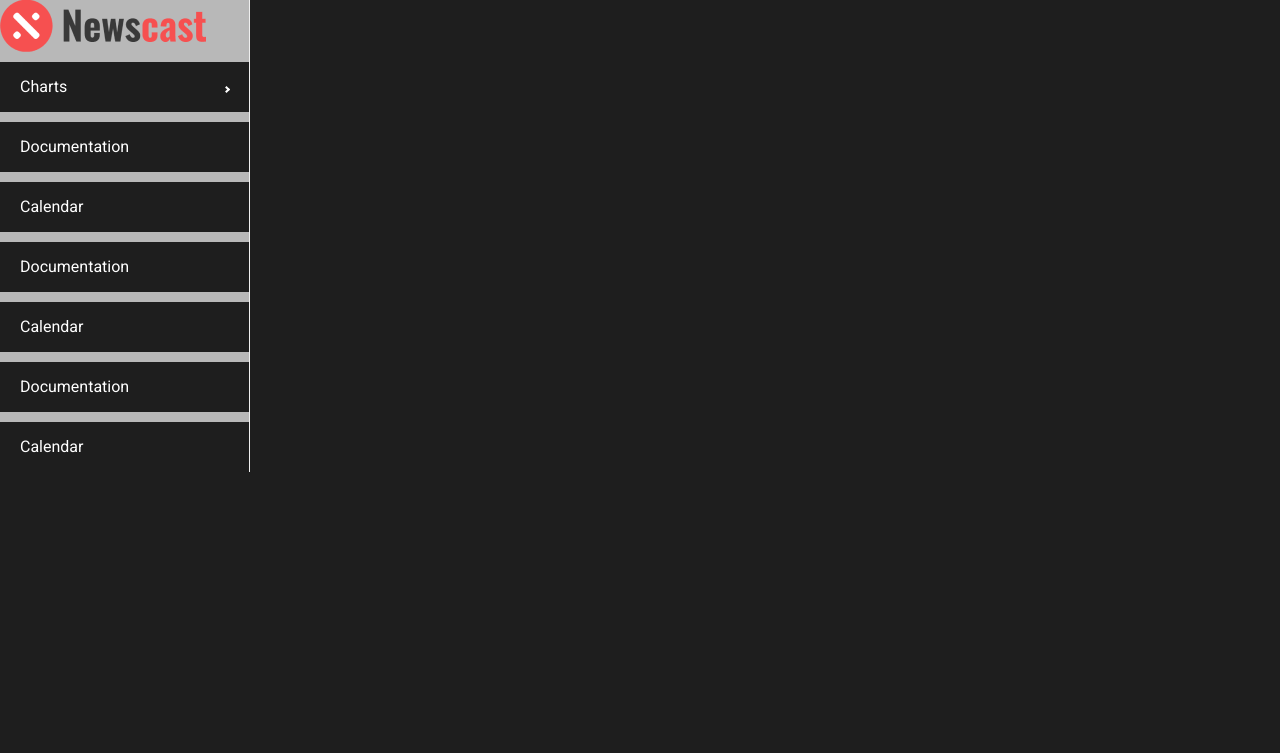
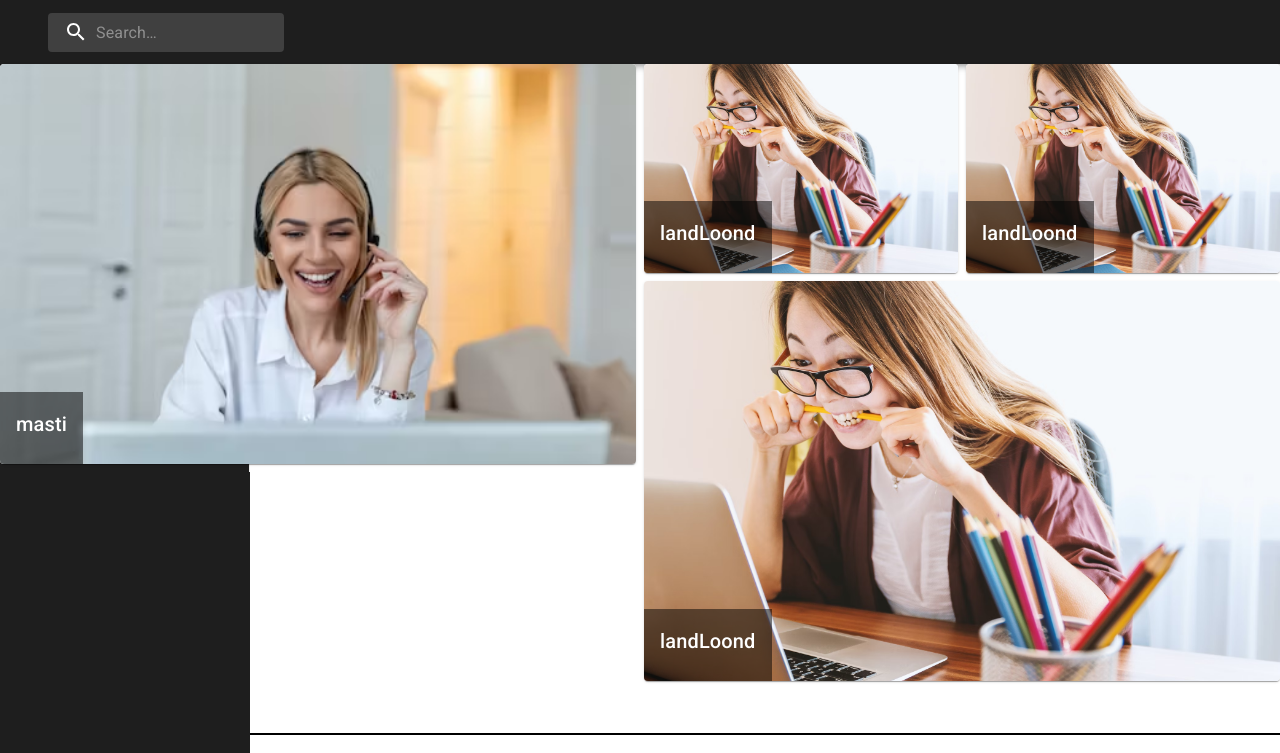
Before and after one commit to AaryaTiwari1211/UIP-IA, a React (Vite) app in the folder IA/: page / in a window 1280 px wide. Shown: the top 753 px of the page. Built offline with nearby package versions, Linux system fonts and the light colour scheme.

Commit message:
SideBar W-1/3

```diff
--- a/IA/src/components/Sidebar_Article.jsx
+++ b/IA/src/components/Sidebar_Article.jsx
@@ -5,6 +5,7 @@ import logo from '../assets/logo.png'
 
 const SidebarArticle = () => {
     return (
+        <div className='w-1/3 bg-[#1e1e1e]'>
             <Box sx={{
                 backgroundColor: '#1e1e1e !important',
                 height: '100vh',
@@ -13,6 +14,8 @@ const SidebarArticle = () => {
                     flexDirection: 'column !important',
                     gap: '10px !important',
                 },
+                width: '33.333  %',
+                position: 'fixed',
                 '& .ps-menuitem-root': {
                     backgroundColor: '#1e1e1e !important',
                     fontFamily: 'var(--font)',
@@ -44,6 +47,7 @@ const SidebarArticle = () => {
                     </Menu>
                 </Sidebar>
             </Box>
+         </div>
     )
 }
 
--- a/IA/src/pages/Article.jsx
+++ b/IA/src/pages/Article.jsx
@@ -10,6 +10,19 @@ import img3 from '../assets/home/img3.avif'
 import img4 from '../assets/home/img4.avif'
 import Trending from './Trending'
 const PhotoBanner = ({ img, text }) => {
+    return (
+        <Card sx={{ maxWidth: '100%', position: 'relative', maxHeight: '400px' }}>
+            <img src={img} alt="Banner" style={{ width: '100%', height: 'auto' }} />
+            <CardContent sx={{ backgroundColor: 'rgba(0, 0, 0, 0.5)', position: 'absolute', bottom: 0 }}>
+                <Typography variant="h6" component="div" sx={{ color: 'white' }}>
+                    {text}
+                </Typography>
+            </CardContent>
+        </Card>
+    );
+}
+
+const PhotoBannerBeeg = ({ img, text }) => {
     return (
         <Card sx={{ maxWidth: '100%', position: 'relative', maxHeight: '400px' }}>
             <img src={img} alt="Banner" style={{ width: '100%', height: 'auto' }} />
@@ -40,7 +53,7 @@ const Article = () => {
                         <Grid item xs={12} md={12} lg={6} sx={{
                             height: '100%'
                         }}>
-                            <PhotoBanner img={img3} text={"masti"} />
+                            <PhotoBannerBeeg img={img3} text={"masti"} />
                         </Grid>
                         <Grid item xs={12} md={12} lg={6} container spacing={1}>
                             <Grid item xs={12} md={12} lg={6}>
```
Lines whose indentation alone changed are shown as unchanged.
